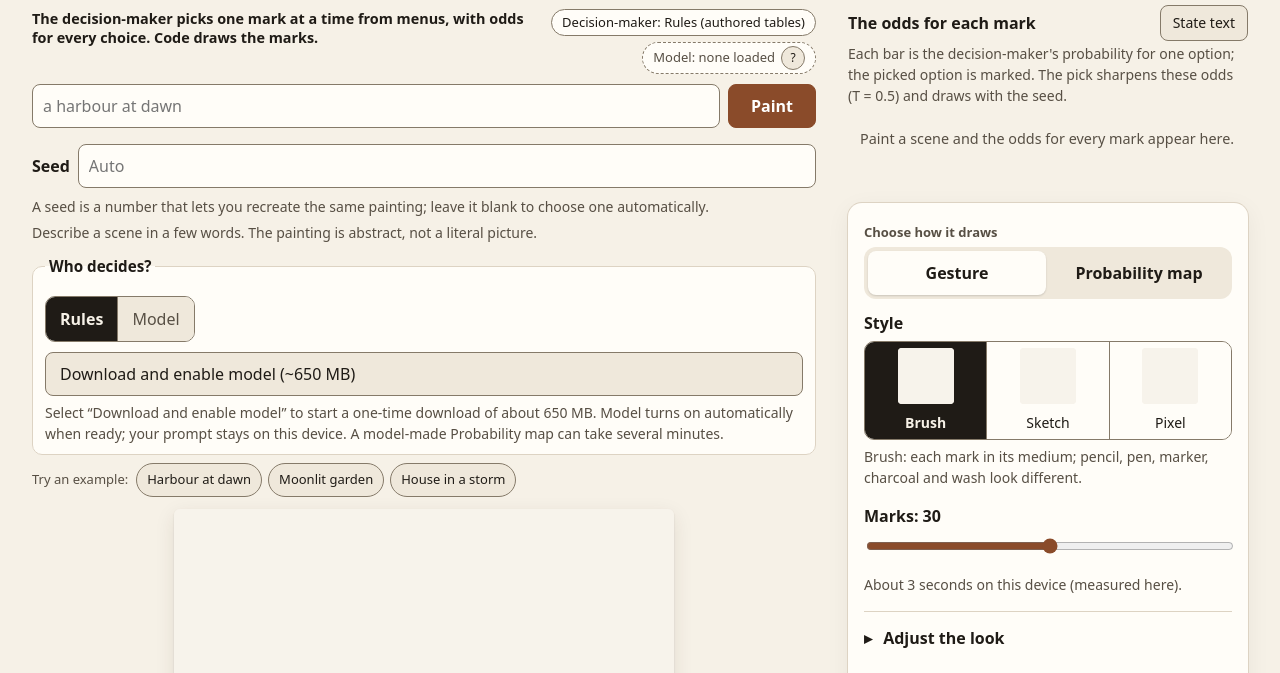
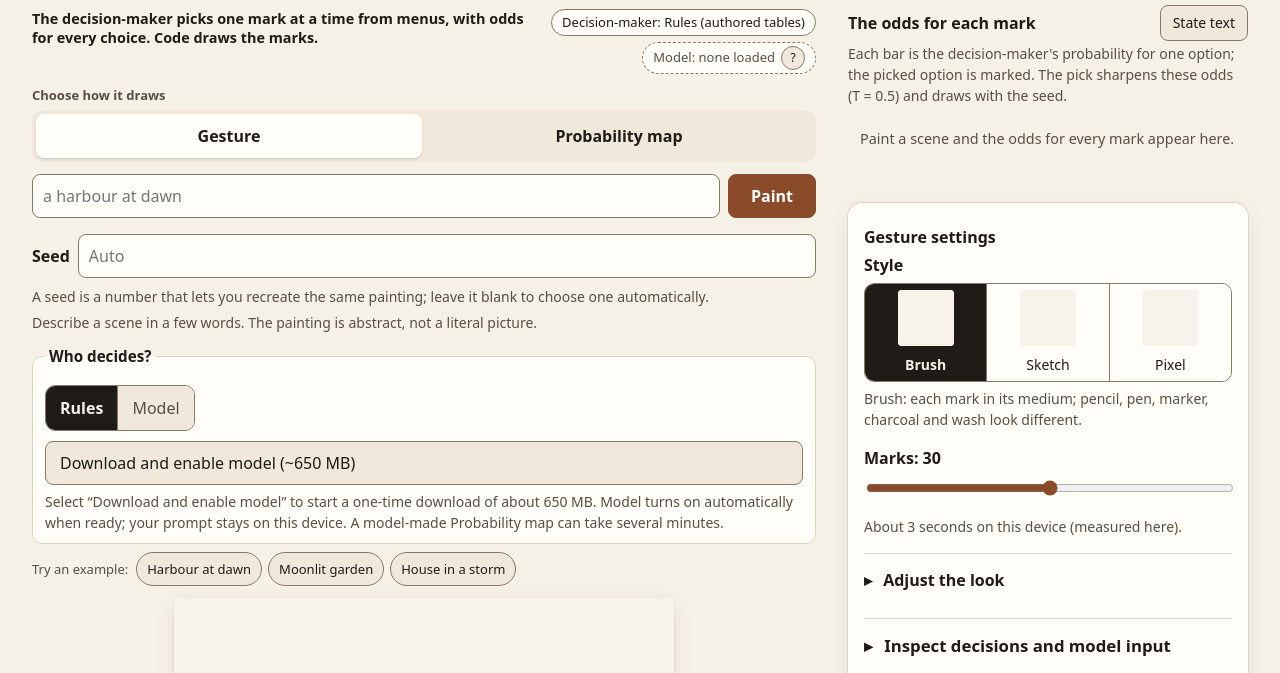
Before and after one commit to IvanFengJK/decisive-painter, a plain HTML site: page web/index.html in a window 1280 px wide. Shown: the part 70-743 px from the top of the page. Drawn offline with Linux system fonts and the light colour scheme.

Commit message:
ui: tabs above the prompt, named settings panels for phones
- Move 'Choose how it draws' and the Gesture/Probability-map tabs above the
  scene input so the mode choice is visible without scrolling; keyboard
  tab-order now reaches the Gesture tab on the 3rd press (was 19th).
- Add a 'Gesture settings' / 'Probability map settings' title to each tab
  panel so controls below the canvas name the mode they belong to on phones.

```diff
--- a/web/index.html
+++ b/web/index.html
@@ -36,6 +36,11 @@
           <button type="button" class="tip-btn" aria-label="About the model slot" aria-describedby="slot-tip">?</button>
           <span id="slot-tip" class="tip" role="tooltip">Any Director can answer these questions; a model plugs in through the Director interface and is named here.</span></p>
       </div>
+    </div>
+    <p class="mode-label">Choose how it draws</p>
+    <div class="tabs" role="tablist" aria-label="Way of drawing">
+      <button type="button" role="tab" id="tab-gesture" aria-selected="true" aria-controls="panel-gesture">Gesture</button>
+      <button type="button" role="tab" id="tab-map" aria-selected="false" aria-controls="panel-map" tabindex="-1">Probability map</button>
     </div>
     <form id="prompt-form" class="prompt-row" novalidate>
       <label for="prompt" class="sr-only">Scene to paint</label>
@@ -124,15 +129,10 @@
   </section>
 
   <section class="sheet" aria-label="Controls">
-    <p class="mode-label">Choose how it draws</p>
-    <div class="tabs" role="tablist" aria-label="Way of drawing">
-      <button type="button" role="tab" id="tab-gesture" aria-selected="true" aria-controls="panel-gesture">Gesture</button>
-      <button type="button" role="tab" id="tab-map" aria-selected="false" aria-controls="panel-map" tabindex="-1">Probability map</button>
-    </div>
-
     <p id="reading" class="reading" aria-live="polite"></p>
 
     <div id="panel-gesture" role="tabpanel" aria-labelledby="tab-gesture" class="panel-tab">
+      <h2 class="panel-title">Gesture settings</h2>
       <fieldset class="styles" aria-describedby="style-about-gesture">
         <legend>Style</legend>
         <div class="seg seg-styles">
@@ -151,6 +151,7 @@
     </div>
 
     <div id="panel-map" role="tabpanel" aria-labelledby="tab-map" class="panel-tab" hidden>
+      <h2 class="panel-title">Probability map settings</h2>
       <fieldset class="styles" aria-describedby="style-about-map">
         <legend>Style</legend>
         <div class="seg seg-styles">
--- a/web/style.css
+++ b/web/style.css
@@ -256,6 +256,7 @@ legend { font-weight: 600; padding: 0; margin-bottom: 6px; }
 .load-row { display: flex; flex-wrap: wrap; gap: 8px; }
 .load-row button { flex: 1 1 auto; text-align: left; }
 .panel-tab[hidden] { display: none; }
+.panel-title { margin: 14px 0 4px; font-size: 1rem; } /* names the mode on phones, where the tabs are far above */
 .frame { position: relative; }
 .overlay { position: absolute; inset: 0; width: 100%; height: 100%; image-rendering: pixelated; image-rendering: crisp-edges;
   opacity: 0.82; pointer-events: none; }
```
